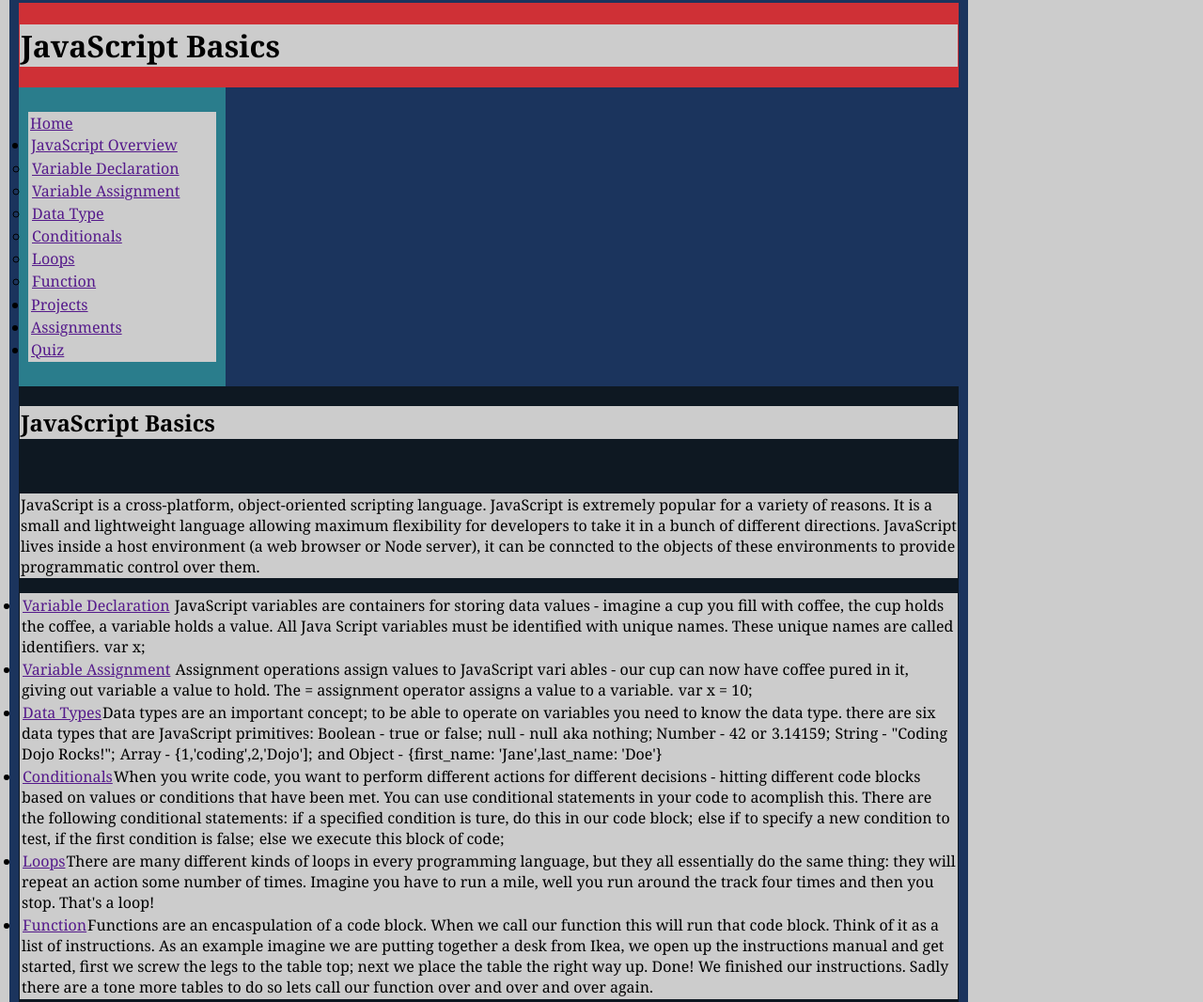
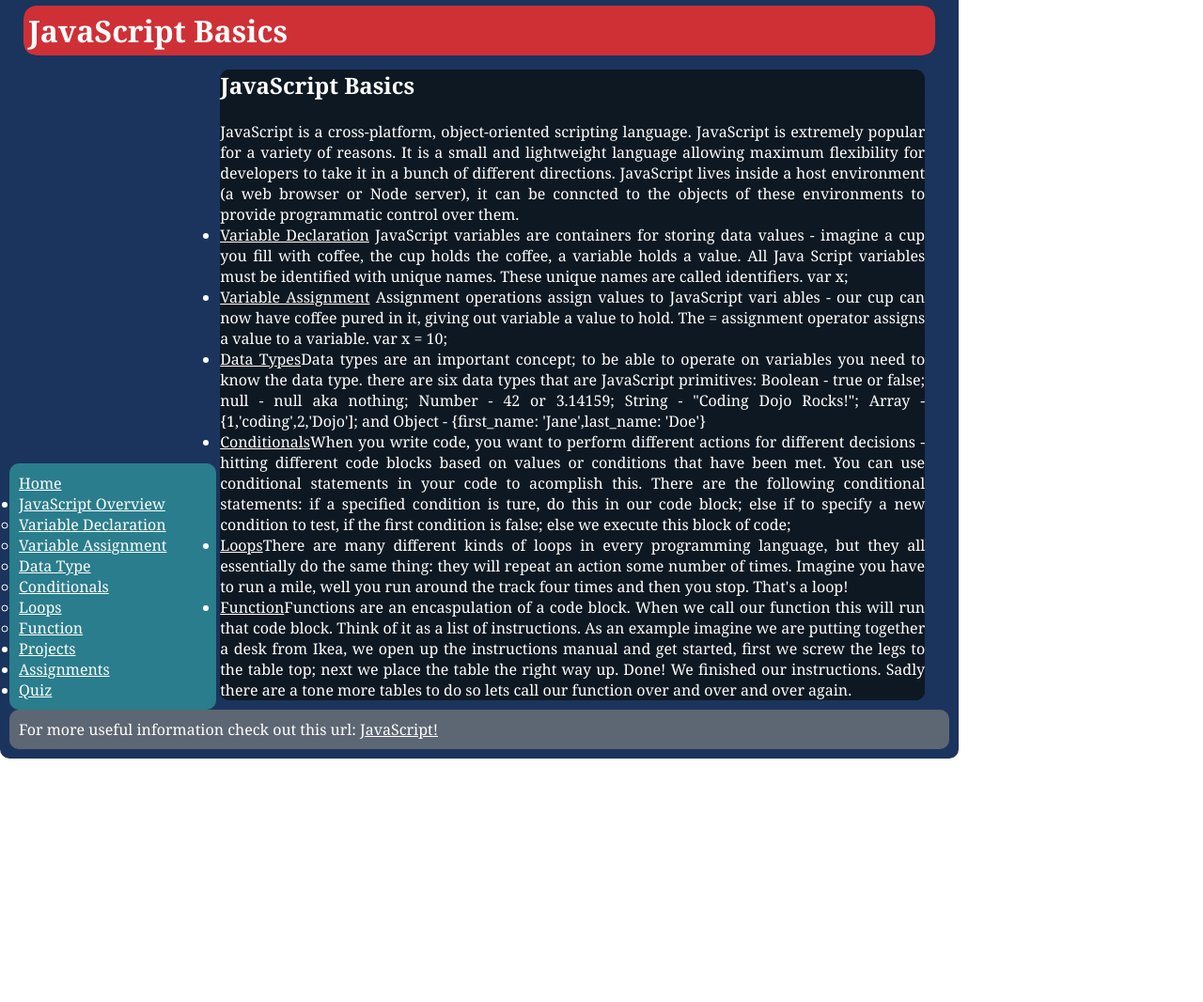
Before and after one commit to Agedob/Basics, a plain HTML site: page index.html in a window 1280 px wide. Shown: the part 635-1701 px from the top of the page at 94% size. After the commit the page ends 1442 px from the top, so only its background shows below. Drawn offline with Linux system fonts and the light colour scheme.

Commit message:
display: inline-block

```diff
--- a/index.html
+++ b/index.html
@@ -14,7 +14,7 @@
                 <h1>JavaScript Basics</h1>
             </div>
             <div id="container_side_bar">
-                <ul id="menu">
+                <ul id="side_bar_list">
                     <a href="" id="side_bar_home"> Home </a>
                     <li><a href="">JavaScript Overview</a></li>
                         <ul>
@@ -82,7 +82,7 @@
                 </ul>
             </div>
             <div id="container_bottom">
-                <p>For more useful information check out this url: <a href=""> JavaScript!</a></a></p>
+                <p>For more useful information check out this url: <a href=""> JavaScript! </a></p>
             </div>
         </div>
     </body>
--- a/styles.css
+++ b/styles.css
@@ -62,10 +62,15 @@
    } */
 
 *{
+    margin: 0px;
+    padding: 0px;
+    border-radius: 10px;
+    text-align: justify;
+    /* vertical-align: top; */
     background-color: #ccc;
     font-family: Georgia;
-    /* background-color: #000; */
-    padding: 1px;
+    background-color: inherit;
+    color: #FFF;
 }
 #photo_container {
     width: 1000px;
@@ -77,19 +82,29 @@
 }
 #container {
     width: 1000px;
+    background-color: #1b345d;
     padding: 10px;
-    background-color: #1b345d;
 }
 #container_head {
     background-color: #cf3036;
+    padding: 1px;
+    margin: 15px;
+    border-radius: 15px;
+}
+h1{
+    padding: 4px;
 }
 #container_side_bar {
     width: 200px;
     padding: 10px;
     background-color: #2a7d8c;
+    /* position: static; */
+    display: inline-block;
 }
 #container_main_text {
+    width: 750px;
     background-color: #0e1822;
+    display: inline-block;
 }
 #container_bottom {
     background-color: #5d6673;
```
Lines whose indentation alone changed are shown as unchanged.
